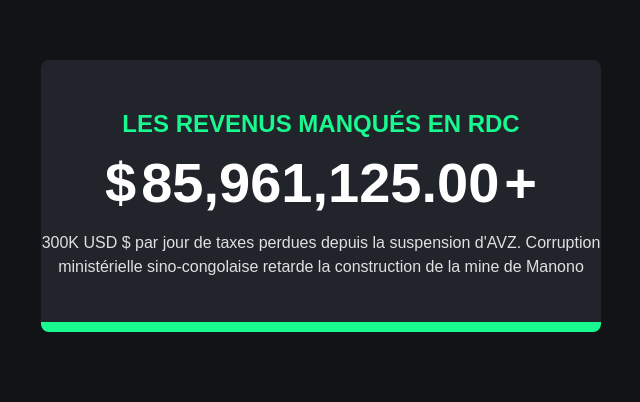
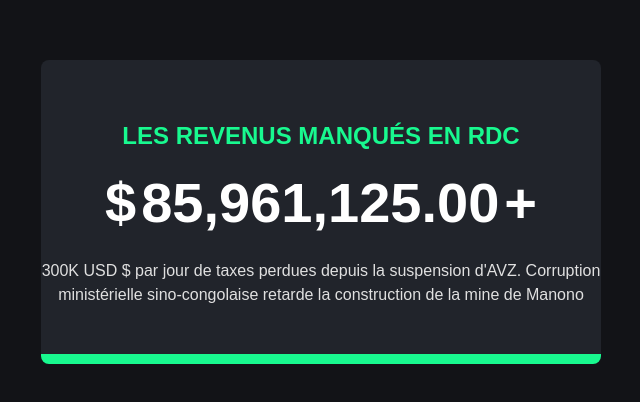
Before and after one commit to Spikerama/drc-tax-loss-counter_french, a plain HTML site: page index.html in a window 1280 px wide. Shown: the part 228-630 px from the top of the page, without its empty margins (319-959 px from the left). Drawn offline with Linux system fonts and the light colour scheme.

Commit message:
Update index.html

```diff
--- a/index.html
+++ b/index.html
@@ -34,7 +34,7 @@
     }
     .container {
       width: 70vmin;
-      height: 34vmin;
+      height: 38vmin;
       display: flex;
       flex-direction: column;
       justify-content: space-around;
```
